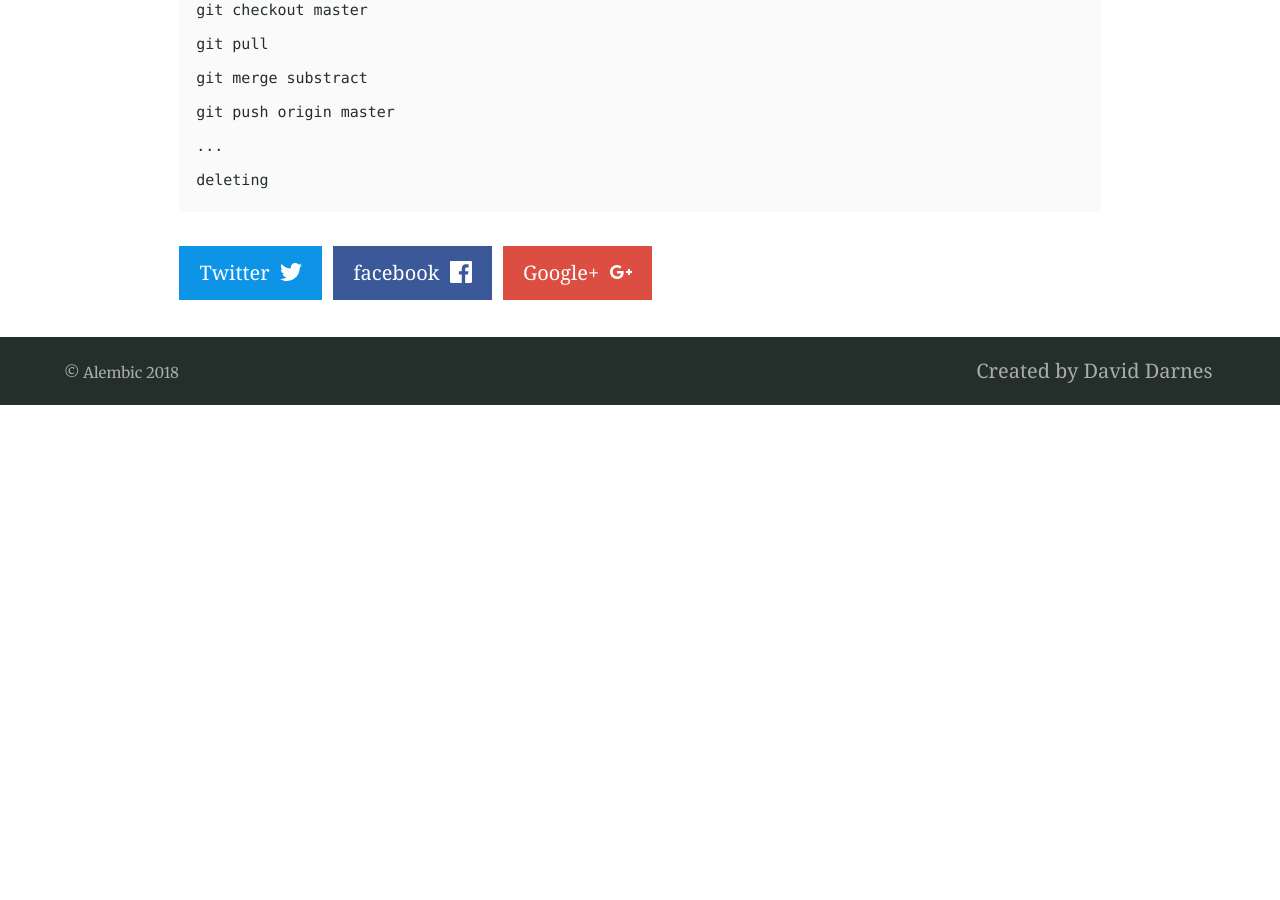
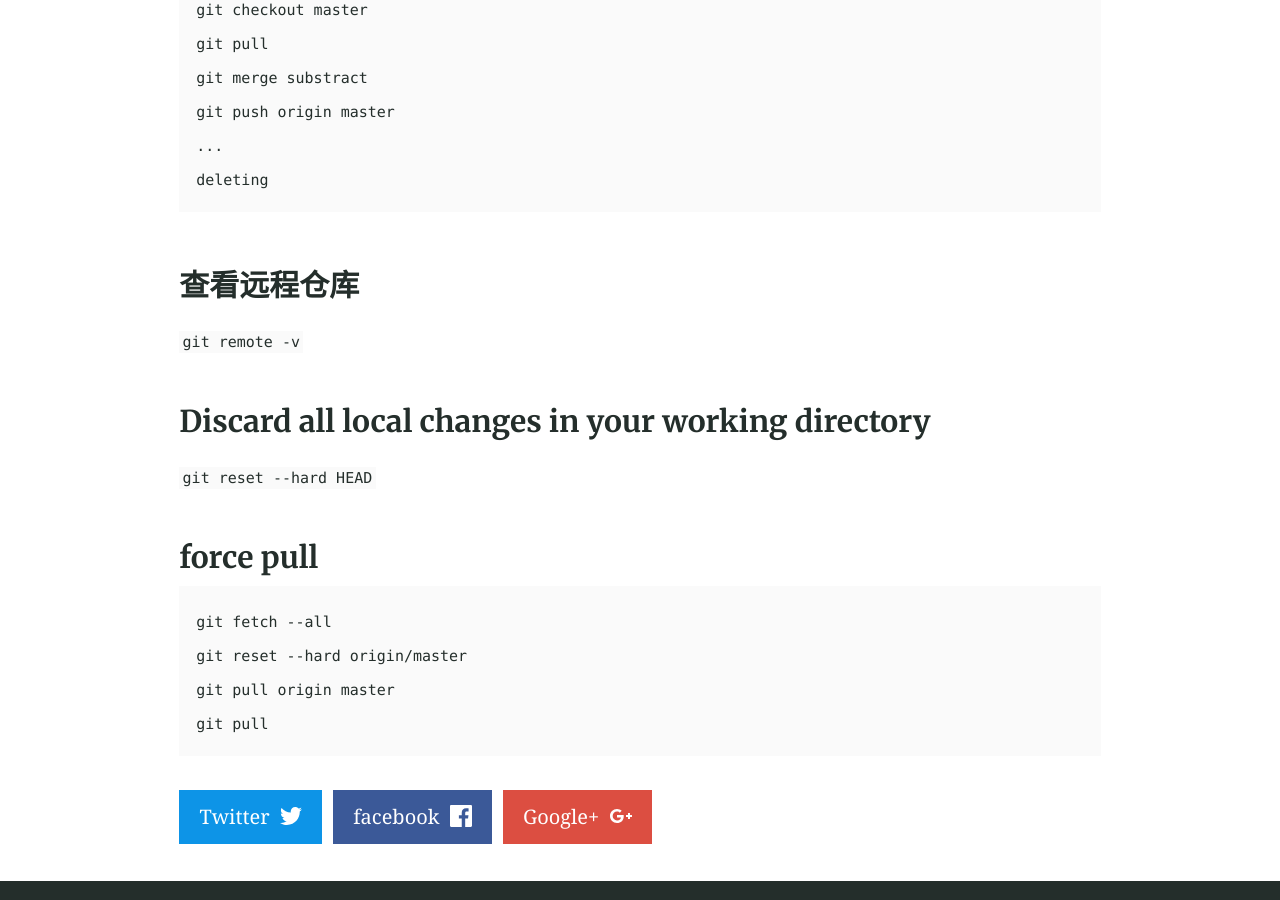
Before and after one commit to wudixm/wudixm.github.io, a Jekyll site: the page built from _posts/2018-02-12-Git-Command.md, in a window 1280 px wide and 900 px high, scrolled down 12296 px. Built offline with Jekyll 4.4.1, drawn with Linux system fonts in a browser that asks for light colours; our own code applies the rules of GitHub Pages for plain Markdown files; before the commit the page ends 12701 px from its top, so only the background shows below that.

Commit message:
update 3 articles

````diff
--- a/_posts/2018-02-12-Git-Command.md
+++ b/_posts/2018-02-12-Git-Command.md
@@ -396,3 +396,20 @@ git push origin master
 ...
 deleting
 ```
+
+### 查看远程仓库
+
+`git remote -v`
+
+### Discard all local changes in your working directory
+
+`git reset --hard HEAD`
+
+### force pull
+
+```
+git fetch --all
+git reset --hard origin/master
+git pull origin master
+git pull
+```
````
Also changed, not shown: _posts/2018-04-17-SqlArchmy.md (+10 -0 lines), _posts/2018-04-19-Python.md (added, +63 -0 lines).
